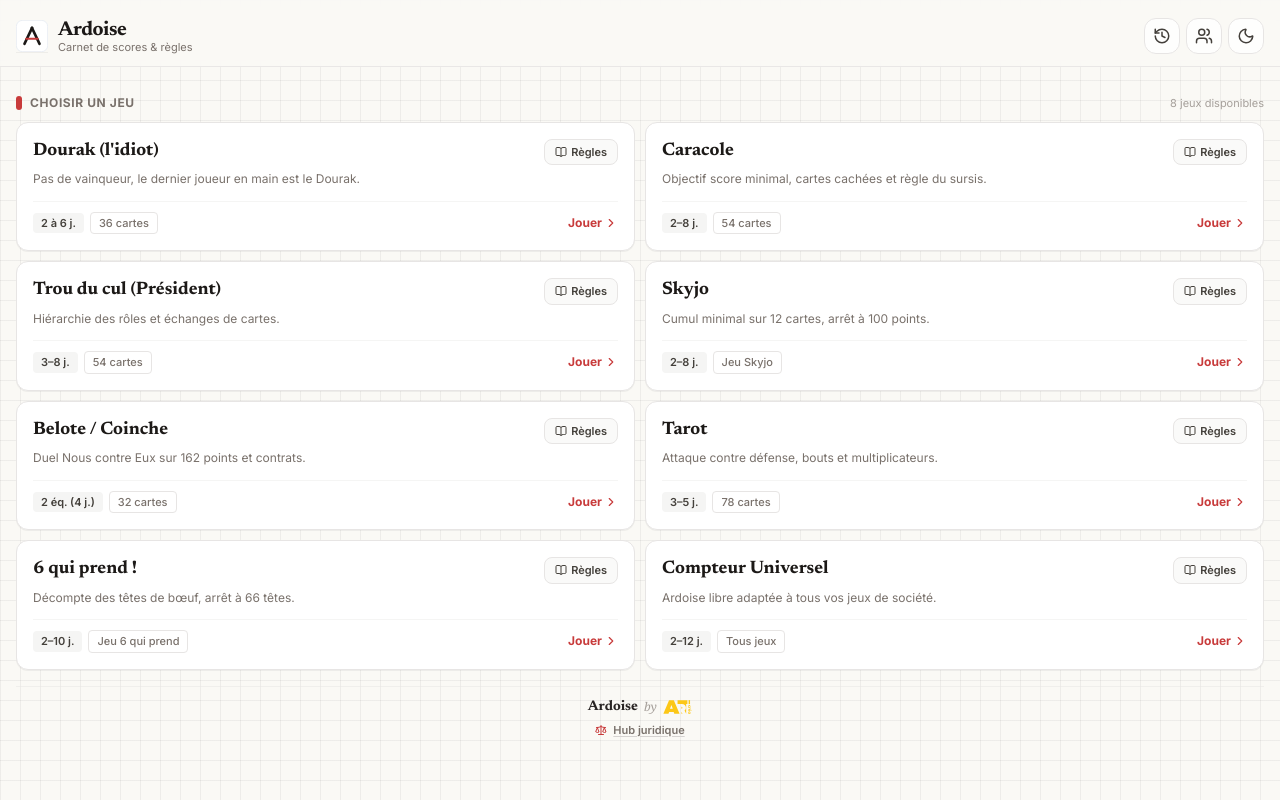
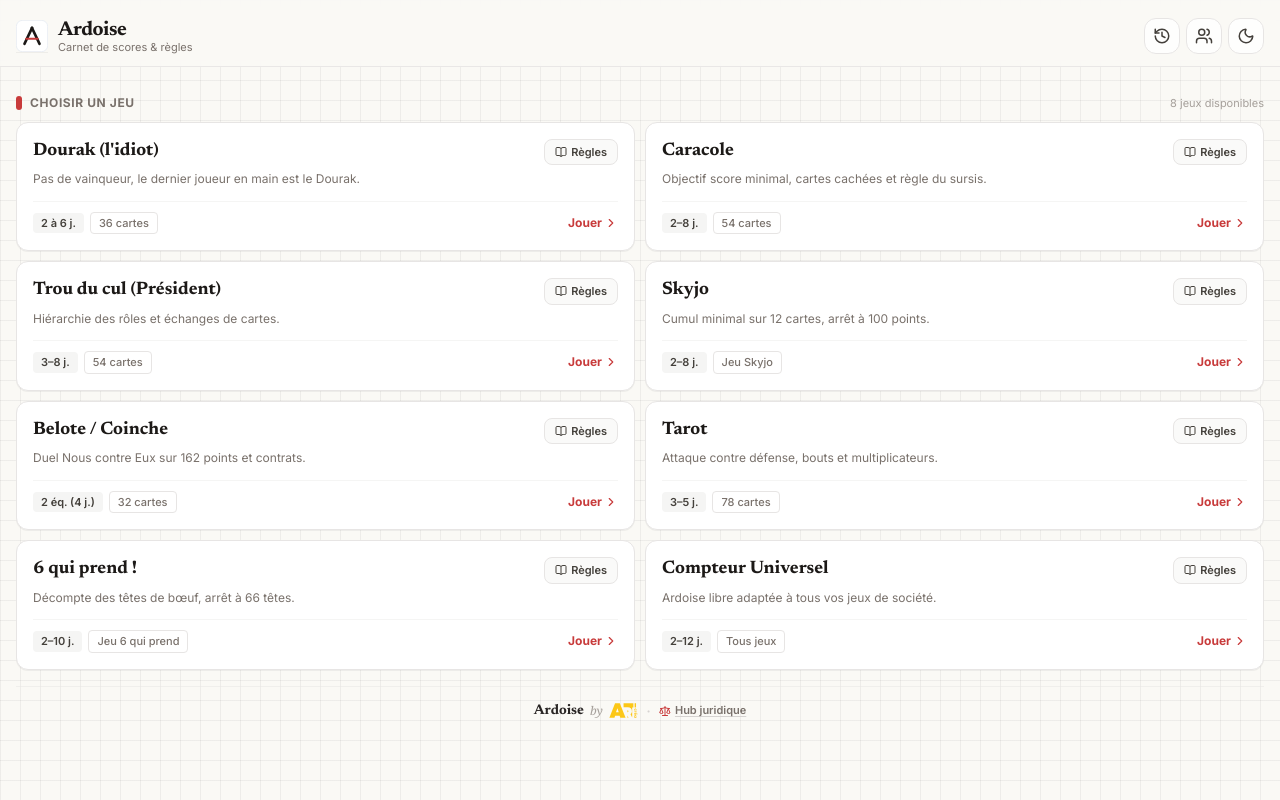
Before and after one commit to Artichou-code/ardoise, a React (Vite) app: page / in a window 1280 px wide. Built offline with nearby package versions, Linux system fonts and the light colour scheme.

Commit message:
fix: footer sur une seule ligne avec separateur point et petits carreaux dans le fond du modal (dark/light)

```diff
--- a/src/components/ArtCreaUniverseModal.jsx
+++ b/src/components/ArtCreaUniverseModal.jsx
@@ -94,8 +94,8 @@ export function ArtCreaUniverseModal({ isOpen, onClose }) {
         aria-hidden="true"
       />
 
-      {/* Conteneur principal adapté à la DA Ardoise (papier chaud / ardoise sombre) */}
-      <div className="relative w-full max-w-sm sm:max-w-md md:max-w-4xl bg-[#faf9f5] dark:bg-[#151719] text-stone-900 dark:text-slate-100 border border-stone-200/90 dark:border-slate-800/90 shadow-2xl rounded-2xl sm:rounded-3xl overflow-hidden flex flex-col max-h-[92vh] animate-in fade-in zoom-in-95 duration-200 school-card">
+      {/* Conteneur principal adapté à la DA Ardoise (cahier d'écolier avec petits carreaux) */}
+      <div className="relative w-full max-w-sm sm:max-w-md md:max-w-4xl school-surface text-stone-900 dark:text-slate-100 border border-stone-200/90 dark:border-slate-800/90 shadow-2xl rounded-2xl sm:rounded-3xl overflow-hidden flex flex-col max-h-[92vh] animate-in fade-in zoom-in-95 duration-200">
         {/* Liseré supérieur or ambré signature ART-créa */}
         <div className="absolute top-0 inset-x-0 h-1 bg-gradient-to-r from-transparent via-[#FFC107] to-transparent z-10" />
 
@@ -103,7 +103,7 @@ export function ArtCreaUniverseModal({ isOpen, onClose }) {
         <div className="absolute -top-20 left-1/2 -translate-x-1/2 w-96 h-40 bg-amber-400/10 dark:bg-[#FFC107]/10 rounded-full blur-3xl pointer-events-none" />
 
         {/* Header de la modale */}
-        <div className="relative z-10 p-4 sm:p-5 pb-3 border-b border-stone-200/70 dark:border-slate-800/70 bg-white/70 dark:bg-slate-900/70 backdrop-blur-xs flex items-start justify-between gap-4">
+        <div className="relative z-10 p-4 sm:p-5 pb-3 border-b border-stone-200/70 dark:border-slate-800/70 bg-[#faf9f5]/85 dark:bg-[#151719]/85 backdrop-blur-md flex items-start justify-between gap-4">
           <div>
             <h2
               id="artcrea-universe-title"
--- a/src/components/HomeScreen.jsx
+++ b/src/components/HomeScreen.jsx
@@ -360,9 +360,9 @@ export function HomeScreen() {
           </section>
         )}
 
-        {/* Footer institutionnel & Hub Juridique minimaliste */}
-        <footer className="mt-4 pt-3 pb-1 border-t border-stone-200/50 dark:border-slate-800/50 flex flex-col items-center justify-center gap-1.5 text-center select-none">
-          <div className="flex items-center justify-center gap-1.5 text-stone-600 dark:text-slate-400">
+        {/* Footer institutionnel & Hub Juridique minimaliste sur une seule ligne */}
+        <footer className="mt-4 pt-3 pb-1 border-t border-stone-200/50 dark:border-slate-800/50 flex items-center justify-center gap-2 text-center select-none">
+          <div className="flex items-center gap-1.5 text-stone-600 dark:text-slate-400">
             <span className="font-serif-title font-bold text-stone-800 dark:text-slate-200 text-sm leading-none">
               Ardoise
             </span>
@@ -378,10 +378,12 @@ export function HomeScreen() {
             </button>
           </div>
 
+          <span className="text-stone-300 dark:text-slate-700 select-none">·</span>
+
           <button
             type="button"
             onClick={() => setLegalTab('mentions')}
-            className="inline-flex items-center gap-1.5 text-[11px] font-semibold text-stone-500 hover:text-stone-900 dark:text-slate-400 dark:hover:text-slate-200 transition-colors cursor-pointer group"
+            className="inline-flex items-center gap-1 text-[11px] font-semibold text-stone-500 hover:text-stone-900 dark:text-slate-400 dark:hover:text-slate-200 transition-colors cursor-pointer group"
             title="Ouvrir le Hub juridique (Mentions légales, Confidentialité, CGU)"
           >
             <Scale size={12} className="text-[#c83b3b] group-hover:scale-110 transition-transform" />
```
